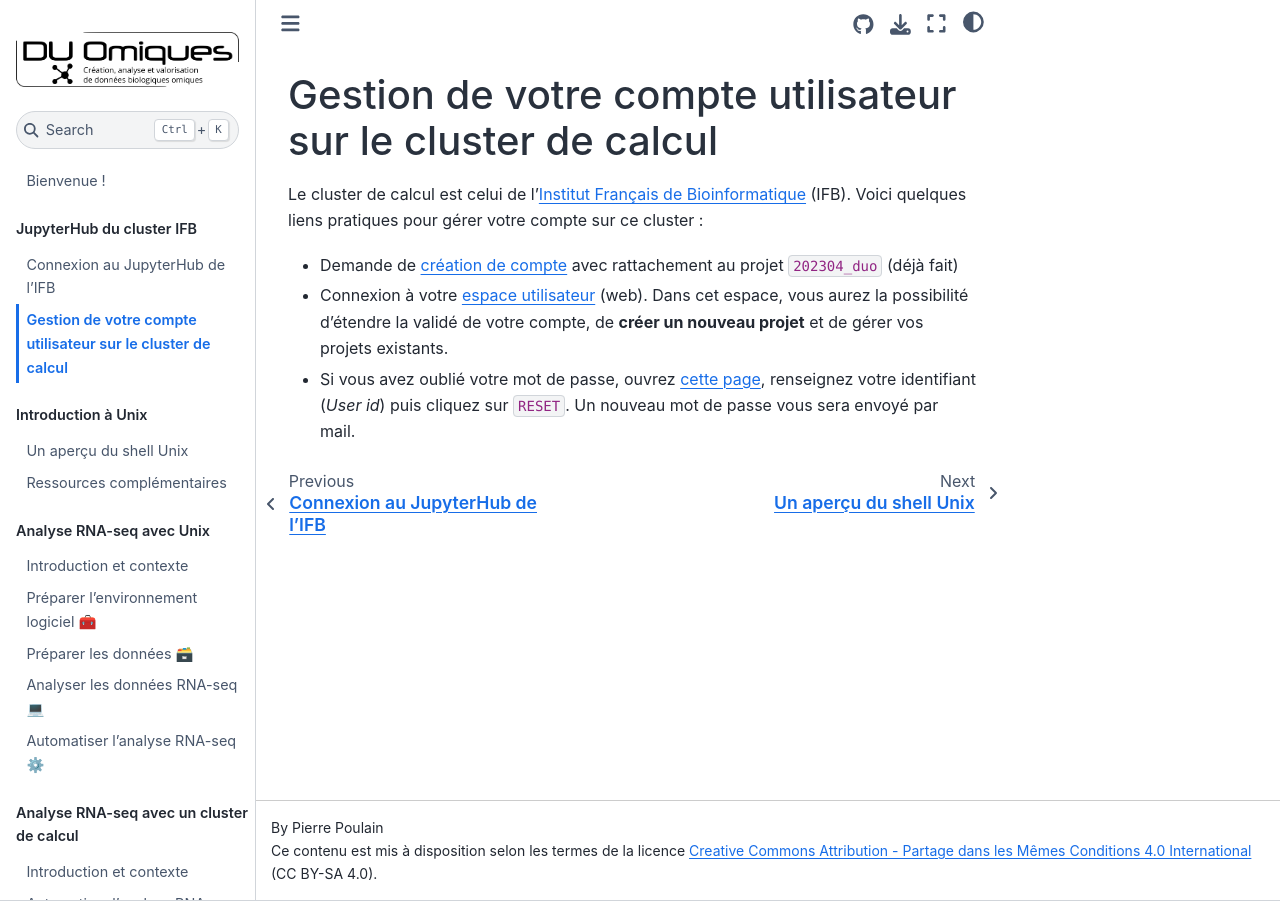
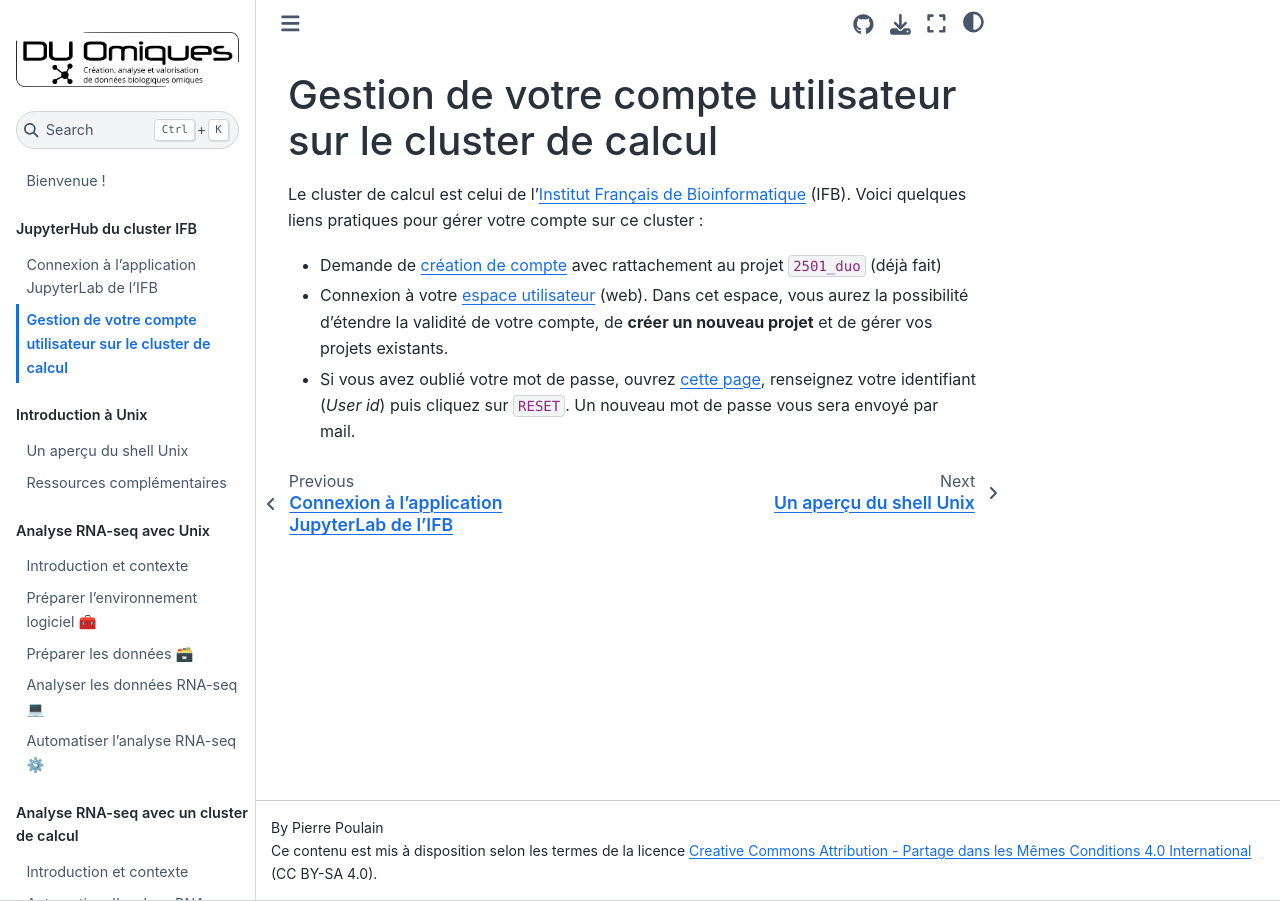
Before and after one commit to pierrepo/unix-tutorial, a Jupyter Book: the page built from gestion_compte_ifb.md, in a window 1280 px wide. Built offline with Jupyter Book 1.0.4 settings and Sphinx 7.4.7 and the Sphinx Book theme 1.1.4, drawn with Linux system fonts in a browser that asks for light colours.

```diff
--- a/_toc.yml
+++ b/_toc.yml
@@ -6,7 +6,7 @@ root: intro
 parts:
 - caption: JupyterHub du cluster IFB
   chapters:
-  - file: connection
+  - file: connexion
   - file: gestion_compte_ifb
 - caption: Introduction à Unix
   chapters:
--- a/gestion_compte_ifb.md
+++ b/gestion_compte_ifb.md
@@ -2,6 +2,6 @@
 
 Le cluster de calcul est celui de l'[Institut Français de Bioinformatique](https://www.france-bioinformatique.fr/cluster-ifb-core/) (IFB). Voici quelques liens pratiques pour gérer votre compte sur ce cluster :
 
-- Demande de [création de compte](https://my.cluster.france-bioinformatique.fr/manager2/register) avec rattachement au projet `202304_duo` (déjà fait)
-- Connexion à votre [espace utilisateur](https://my.cluster.france-bioinformatique.fr/manager2/) (web). Dans cet espace, vous aurez la possibilité d'étendre la validé de votre compte, de **créer un nouveau projet** et de gérer vos projets existants.
+- Demande de [création de compte](https://my.cluster.france-bioinformatique.fr/manager2/register) avec rattachement au projet `2501_duo` (déjà fait)
+- Connexion à votre [espace utilisateur](https://my.cluster.france-bioinformatique.fr/manager2/) (web). Dans cet espace, vous aurez la possibilité d'étendre la validité de votre compte, de **créer un nouveau projet** et de gérer vos projets existants.
 - Si vous avez oublié votre mot de passe, ouvrez [cette page](https://my.cluster.france-bioinformatique.fr/manager2/), renseignez votre identifiant (*User id*) puis cliquez sur `RESET`. Un nouveau mot de passe vous sera envoyé par mail.
```
Also changed, not shown: connection.md (deleted, +0 -24 lines), connexion.md (added, +26 -0 lines), intro.md (+1 -1 lines), tuto1/tutorial.md (+1 -1 lines).
